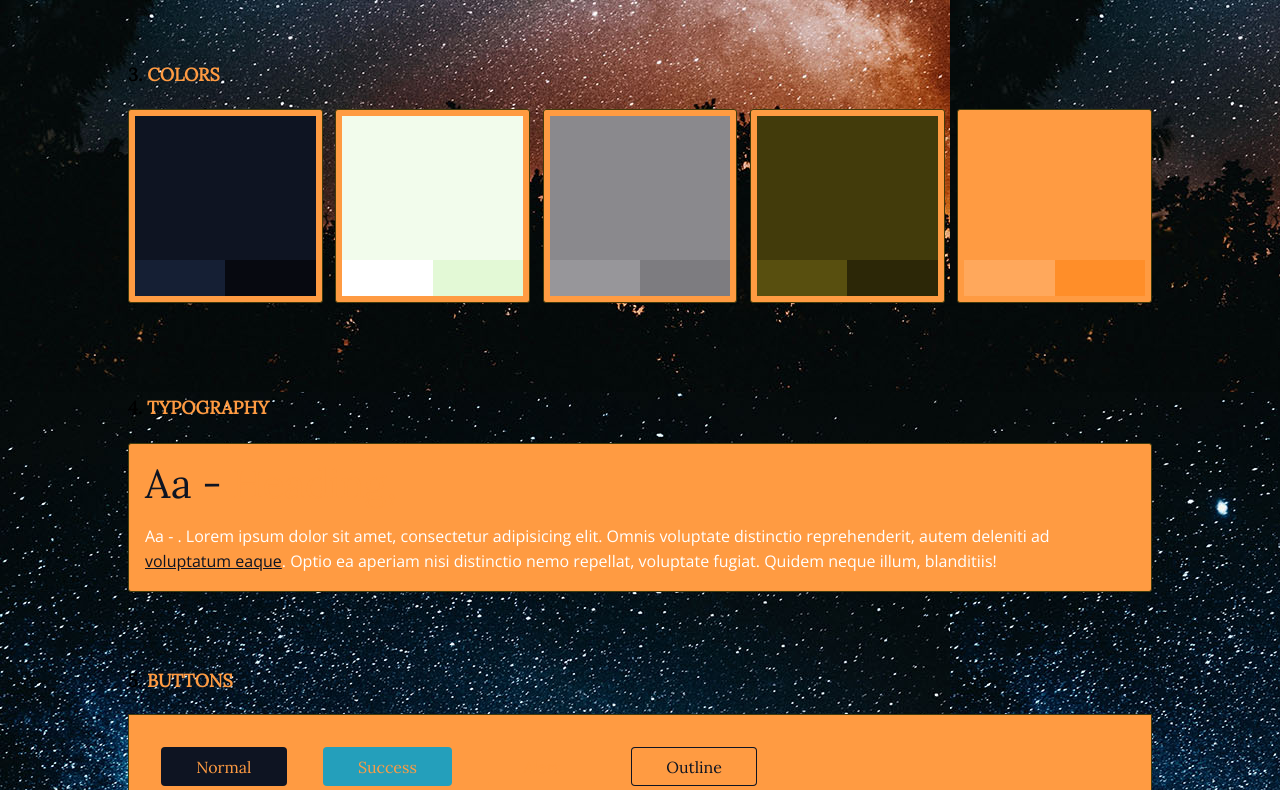
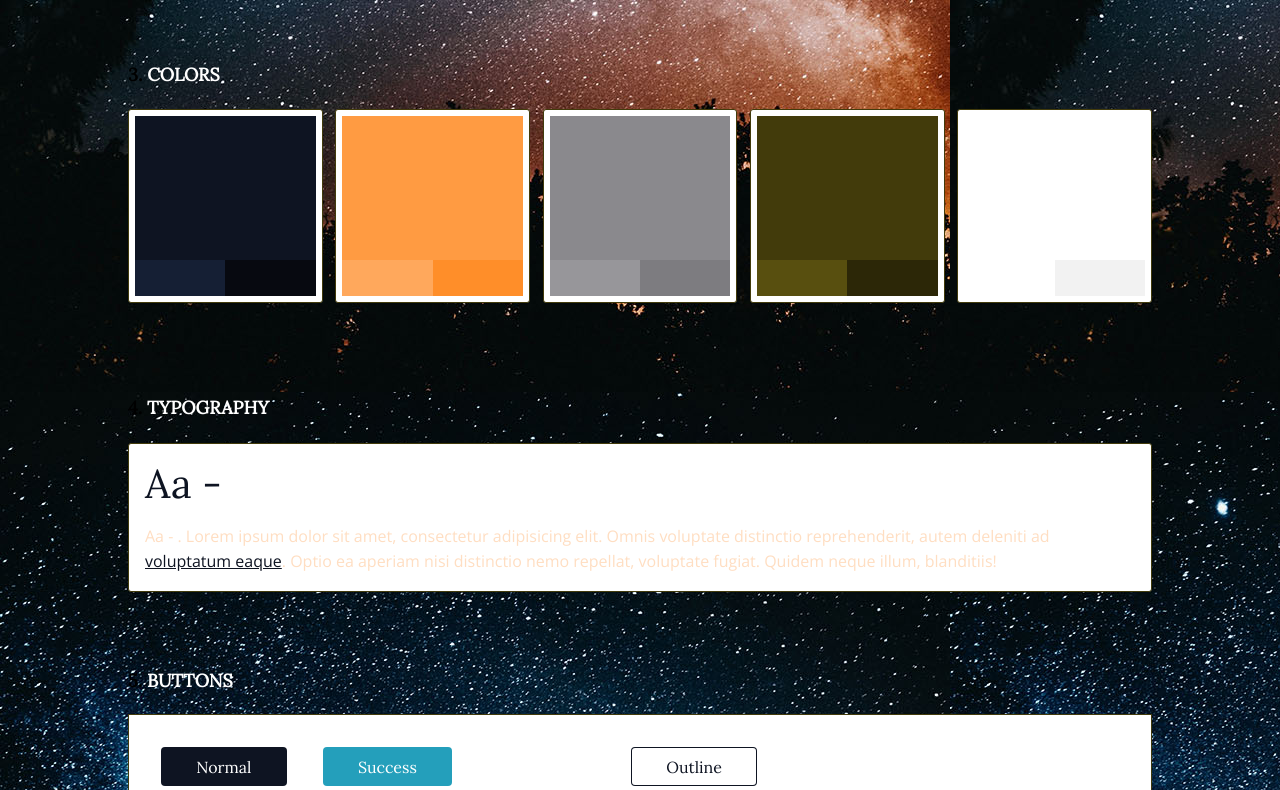
Before and after one commit to cassiejones9/zen-garden, a website built with Parcel: page index.html in a window 1280 px wide. Shown: the part 1048-1838 px from the top of the page. Built offline with nearby package versions, Linux system fonts and the light colour scheme; a web font is replaced by a local one.

Commit message:
Fixed all the orange

```diff
--- a/scss/partials/_colors.scss
+++ b/scss/partials/_colors.scss
@@ -5,10 +5,10 @@ xColors
 -------------------------------- */
 
 $color-1: #0e1422; // Deep Navy Blue
-$color-2: #f2fcec; // light yellow
+$color-2: #ff9b42; // Orange
 $color-3: #8a898d; // Grey
 $color-4: #423b0b; // Olive Green
-$color-5: #ff9b42; // Orange
+$color-5: #fff; // White
 
 // additional colors
 
--- a/scss/style-guide.scss
+++ b/scss/style-guide.scss
@@ -14,6 +14,7 @@ xBackground
 body {
   /* this is the page background */
   background-image: url("../assets/nightskysmall.jpg");
+  height: 100%;
 }
 
 /* --------------------------------
```
Also changed, not shown: 2 other files.
